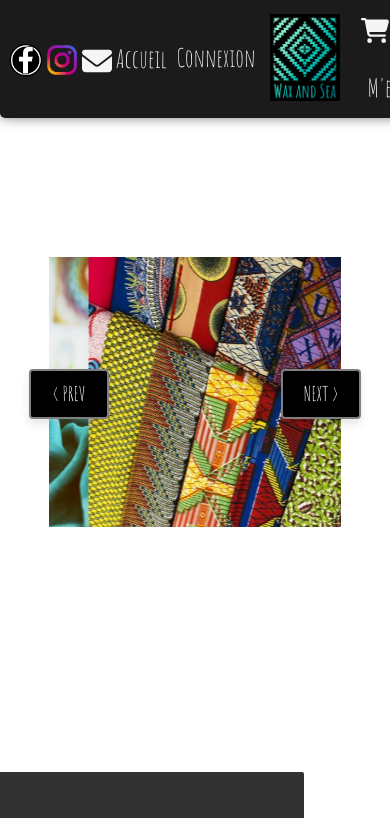
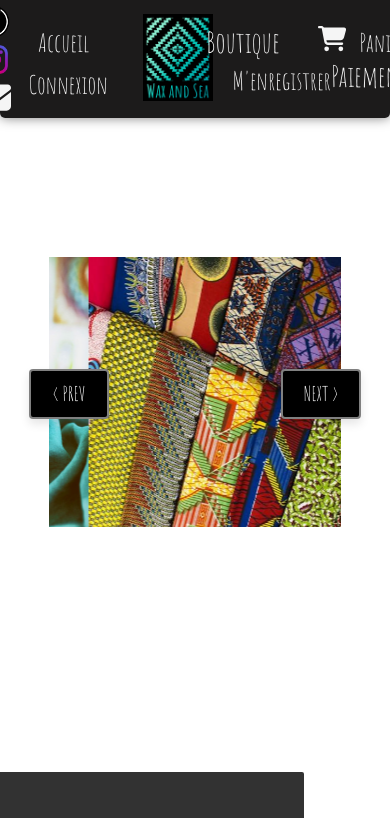
Before and after one commit to tristanlaulanie/waxandsea-front-dashboard, a React (Create React App) app: page / in a window 390 px wide. Shown: the top 818 px of the page. Built offline with nearby package versions, Linux system fonts and the light colour scheme.

Commit message:
Header:newResponsive:Done

```diff
--- a/src/components/Header/Header.css
+++ b/src/components/Header/Header.css
@@ -118,6 +118,17 @@ header {
     right: 8em;
 }
 
+#first-header-right_container {
+    display: flex;
+    flex-direction: row;
+    justify-content: center;
+    align-items: center;
+    /* border: 2px dashed lightpink; */
+    width: 38vw;
+    position: relative;
+    padding-right: 8vw;
+}
+
 .first-header-right {
     display: flex;
     flex-direction: row;
@@ -125,7 +136,15 @@ header {
     justify-content: center;
     font-size: 1.8em;
     position: relative;
-    left: 5em;
+    left: 2em;
+    /* border: 2px dashed yellow; */
+    width: 40%;
+    padding: 20px;
+}
+
+#shop_title {
+    position: relative;
+    left: 4vw;
 }
 
 .first-header-right i {
@@ -146,6 +165,13 @@ header {
 .first-header-right p a:hover {
     color: #f5c869;
     cursor: pointer;
+}
+
+#cart_payment_signup_container {
+    display: flex;
+    flex-direction: row;
+    justify-content: center;
+    align-items: center;
 }
 
 .logo-panier {
--- a/src/components/Header/HeaderResponsive.css
+++ b/src/components/Header/HeaderResponsive.css
@@ -104,16 +104,26 @@
     left: -5.5em;
   }
 
+  #shop_title {
+    position: relative;
+    left: 8vw;
+  }
+
   .first-header-right i {
     position: relative;
     left: 15px;
   }
 }
 
-@media screen and (width<=1330px) {
+@media screen and (width <= 1330px) {
   .social-div {
     position: relative;
     left: -2.5em;
+  }
+
+  #shop_title {
+    position: relative;
+    left: 8vw;
   }
 }
 
@@ -143,6 +153,16 @@
     position: relative;
     left: -7em;
   }
+
+  #shop_title {
+    position: relative;
+    left: 11.5vw;
+  }
+
+  #cart_payment_signup_container {
+    position: relative;
+    left: 2vw;
+  }
 }
 
 @media screen and (width <= 1190px) {
@@ -152,10 +172,27 @@
   }
 }
 
+@media screen and (width <= 1120px) {
+  #shop_title {
+    position: relative;
+    left: 14vw;
+  }
+
+  #payment_title {
+    position: relative;
+    left: 6vw;
+  }
+
+  #signup_title {
+    position: relative;
+    left: 2.7vw;
+  }
+}
+
 @media screen and (width <= 1110px) {
   .first-header-left {
     position: relative;
-    left: 12em;
+    left: 7em;
   }
 
   .header-logo-links-left {
@@ -168,6 +205,11 @@
     left: -1em;
   }
 
+  .first-header-center {
+    position: relative;
+    left: 6vw;
+  }
+
   #logo-waxandsea-header {
     position: relative;
     left: -3.2em;
@@ -178,9 +220,19 @@
     left: -9em;
   }
 
+  #shop_title {
+    position: relative;
+    left: 14vw;
+  }
+
+  #cart_payment_signup_container {
+    position: relative;
+    left: 4vw;
+  }
+
   #cart_title {
     position: relative;
-    left: 5em;
+    left: 8vw;
   }
 
   #signup_title {
@@ -204,76 +256,12 @@
 
   .accueil-link {
     position: relative;
-    left: -7.5em;
+    left: -6em;
   }
 
   .nav-connexion {
     position: relative;
-    left: 1.5em;
-  }
-
-  #logo-waxandsea-header {
-    position: relative;
-    left: -1em;
-  }
-}
-
-@media screen and (width <= 981px) {
-  .header-logo-links-left {
-    position: relative;
-    left: 8em;
-  }
-
-  .accueil-link {
-    position: relative;
-    left: -2em;
-  }
-
-  .connexion-link {
-    position: relative;
-    left: -2.5em;
-  }
-
-  .first-header-right {
-    position: relative;
-    left: -10em;
-  }
-}
-
-@media screen and (width <= 935px) {
-  /* HEADER */
-  .social-div {
-    position: relative;
-    left: -5em;
-  }
-
-  .header-logo-links-left {
-    position: relative;
-    font-size: 1.6em;
-  }
-
-  .accueil-link {
-    position: relative;
-    left: -7.5em;
-  }
-
-  .connexion-link {
-    position: relative;
-    left: -9em;
-  }
-
-  .first-header-right {
-    position: relative;
-    margin: 0;
-    left: -8.2em;
-    font-size: 1.6em;
-    display: flex;
-    gap: 1em;
-  }
-
-  #payment_title {
-    position: relative;
-    left: 3em;
+    left: 1em;
   }
 
   #logo-waxandsea-header {
@@ -281,380 +269,246 @@
     left: -6em;
   }
 
+  #shop_title {
+    position: relative;
+    left: 12vw;
+  }
+
+  #cart_payment_signup_container {
+    position: relative;
+    left: 1vw;
+  }
+
+  #payment_title {
+    position: relative;
+    left: 5vw;
+  }
+
   #signup_title {
+    position: relative;
+    left: 2.5vw;
+}
+
+}
+
+
+@media screen and (width <= 935px) {
+  .social-div {
+    position: relative;
+    left: -0.2em;
+  }
+
+  .accueil-link {
+    position: relative;
+    left: -5em;
+  }
+
+  #nav-li-connexion {
     position: relative;
     left: 1em;
   }
 }
 
 @media screen and (width <= 845px) {
-  /* HEADER */
-
-  header {
-    position: fixed;
-    top: 0;
-    z-index: 1;
-   }
-
   .first-header {
-    display: flex;
-    flex-direction: row;
-    right: 0;
+    font-size: 14px;
   }
 
+  .header-logo-links li a  {
+    font-size: 1.8em;
+    /* border: 2px solid red; */
+  }
+
+  #shop_title {
+    position: relative;
+    left: 9vw;
+  }
+
+  #cart_payment_signup_container {
+    position: relative;
+    left: -2vw;
+  }
+}
+
+@media screen and (width <= 770px) {
+#payment_title {
+  position: relative;
+  left: 3vw;
+}
+
+#signup_title {
+    position: relative;
+    left: -1vw;
+}
+}
+
+@media screen and (width <= 750px) {
+  .social-div {
+    display: flex;
+    flex-direction: column;
+    position: relative;
+    left: 1vw;
+  }
+
+  .logo-enveloppe {
+    position: relative;
+    right: 9px;
+  }
+
+  .header-logo-links-left {
+    position: relative;
+    left: 22.5vw;
+  }
+
+  #logo-waxandsea-header {
+    position: relative;
+    left: -4.5em;
+  }
+
+  #shop_title {
+    position: relative;
+    left: 13vw;
+  }
+
+  #cart_payment_signup_container {
+    position: relative;
+    left: 0;
+  }
+
+
+}
+
+@media screen and (width <= 710px) {
+  #logo-waxandsea-header {
+    position: relative;
+    left: -11vw;
+  }
+
+  #signup_title {
+    position: relative;
+    left: -3vw;
+  }
+}
+
+@media screen and (width <= 655px) {
   .social-div {
     position: relative;
-    left: -15em;
+    left: 5vw;
   }
 
   .accueil-link {
     position: relative;
-    left: -8.5em;
+    left: -12vw;
   }
 
   .connexion-link {
     position: relative;
-    left: -10em;
+    left: -17.5vw;
   }
 
-  .first-header-right {
+  #shop_title {
     position: relative;
-    left: -15.5em;
-    font-size: 25px;
+    left: -0.5vw;
+    font-size: 1.15em;
+  }
+
+  #signup_title {
+    position: relative;
+    top: -3.5vh;
+    left: -5.5vw;
+    font-size: 1em;
   }
 
   #cart_title {
     position: relative;
-    left: 5.4em;
+    top: 2vh;
+    left: 10.5vw;
+  }
+
+  #payment_title {
+    position: relative;
+    top: 2vh;
+    left: 11vw;
+    font-size: 1.15em;
+  }
+
+  #cart_payment_signup_container {
+    display: flex;
+    flex-direction: column;
+    justify-content: center;
+    align-items: center;
   }
 
   #logo-waxandsea-header {
     position: relative;
-    left: -17em;
-  }
-
-  .first-header-left {
-    position: relative;
-    left: 15em;
-  }
-
-  .header-logo-links-left {
-    position: relative;
-    left: 4.5em;
-  }
-
-  .first-header-right {
-    position: relative;
-    left: -16.5em;
-  }
-
-  #stages-couture-link-header {
-    position: relative;
-    left: 9em;
-  }
-
-  #nav-accueil {
-    position: relative;
-    left: 9em;
-  }
-
-  .first-header {
-    position: relative;
-    display: flex;
-    align-items: center;
-    justify-content: center;
+    left: -8.2vw;
   }
 }
 
-@media screen and (width <= 830px) {
-  .header-logo-links li a {
-    font-size: 2em;
-  }
-
+@media screen and (width <= 560px) {
   .social-div {
     position: relative;
-    left: -16em;
-  }
-
-  .header-logo-links-left {
-    position: relative;
-    /* border: 3px solid red; */
-    left: 20em;
-    display: flex;
-    gap: 20em;
-    font-size: 0.5em;
-  }
-
-  .accueil-link .connexion-link {
-    position: relative;
-    left: -3em;
+    left: 10vw;
   }
 
   .accueil-link {
     position: relative;
-    left: -10.8em;
+    left: -7vw;
   }
 
   .connexion-link {
     position: relative;
-    left: -16.2em;
+    left: -13vw;
+  }
+
+  #shop_title {
+    position: relative;
+    left: 7.5vw;
+    top: -2vh;
+    font-size: 1.15em;
+  }
+
+  #signup_title {
+    position: relative;
+    top: -1.5vh;
+    left: -17.5vw;
   }
 
   #logo-waxandsea-header {
     position: relative;
-    left: -28em;
-  }
-
-  .first-header-right {
-    position: relative;
-    left: -22.2em;
-    display: flex;
-    flex-direction: row;
-  }
-}
-
-@media screen and (width <= 770px) {
-  .social-div {
-    position: relative;
-    left: -8;
-  }
-
-  .logo-enveloppe {
-    position: relative;
-    top: 5px;
-    right: 13px;
-    font-size: 30px;
-  }
-
-  #logo-waxandsea-header {
-    position: relative;
-    left: -10;
-  }
-
-  .first-header-right {
-    position: relative;
-    left: -23.4em;
-    display: flex;
-    flex-direction: row;
-  }
-
-}
-
-@media screen and (width <= 750px) {
-  /* HEADER */
-
-  #logo-waxandsea-header {
-    position: relative;
-    left: -28em;
-  }
-
-  .first-header-right {
-    position: relative;
-    left: -25.5em;
-    bottom: 0.9em;
+    left: -5.5vw;
   }
 
   #cart_title {
     position: relative;
-    top: 1em;
-    left: 7.5em;
+    left: 3vw;
   }
 
   #payment_title {
     position: relative;
-    top: 25px;
-    left: 5em;
-  }
-
-  #signup_title {
-    position: relative;
-    left: 2.3em;
-    bottom: -1em;
+    left: 4vw;
   }
 }
 
-@media screen and (width <= 710px) {
-  .first-header-left {
-    position: relative;
+@media screen and (width <= 500px) {
+  .header-logo-links-left {
+    display: flex;
+    flex-direction: column;
   }
-
   .social-div {
     position: relative;
-    left: -16.5em;
+    left: 9vw;
   }
 
   .accueil-link {
     position: relative;
-    left: -11em;
-  }
-
-  .nav-connexion {
-    position: relative;
-    left: 0;
-  }
-
-  #logo-waxandsea-header {
-    position: relative;
-    left: -30em;
-  }
-
-  .first-header-right {
-    position: relative;
-    left: -27em;
-  }
-
-  .logo-panier {
-    position: relative;
-    top: 5px;
-  }
-}
-
-@media screen and (width <= 655px) {
-  /* HEADER */
-  .first-header {
-    font-size: 12px;
-  }
-
-  .social-div {
-    position: relative;
-    left: -14.5em;
-  }
-
-  .logo-enveloppe {
-    margin-top: 4px;
-  }
-
-  #facebook-icon-header {
-    height: 3em;
-    width: 3em;
-    margin-top: 5px;
-  }
-
-  #instagram-icon-header {
-    height: 3em;
-    width: 3em;
-    margin-top: 5px;
-  }
-
-  .header-logo-links-left {
-    position: relative;
-    left: 1em;
-  }
-
-  #nav-li-contact {
-    position: relative;
-    left: -7em;
-    margin-bottom: 15px;
-  }
-
-  #nav-li-mon-histoire {
-    position: relative;
-    left: -5em;
-  }
-
-  #logo-waxandsea-header {
-    position: relative;
-    left: -28em;
-  }
-
-  #accueil-link {
-    position: relative;
-    left: 7.5em;
-  }
-
-  .accueil-link {
-    position: relative;
-    left:-6.3em;
-  }
-
-  .nav-connexion {
-    position: relative;
-    left: 28em;
-  }
-
-  .first-header-left {
-    position: relative;
-    left: 13.2em;
-  }
-
-  .header-logo-links {
-    position: relative;
-    left: 5em;
-  }
-
-  .first-header-right {
-    position: relative;
-    display: flex;
-    flex-direction: column;
-    justify-content: center;
-    align-items: center;
-    left: -21.1em;
-    top: -0.5em;
-  }
-
-  #cart_title {
-    position: relative;
-    top: 1.5em;
-    left: 5.5em;
-  }
-
-  #payment_title {
-    position: relative;
-    top: 10px;
-    left: 6.2em;
-  }
-
-  #signup_title {
-    position: relative;
-    left: 6em;
-    bottom: 0.6em;
-  }
-}
-
-@media screen and (width <= 560px) {
-  .header-logo-links-left {
-    position: relative;
-    left: 15em;
-    display: flex;
-    flex-direction: column;
-    gap: 5px;
-    /* border: 1px solid red; */
-    }
-
-  #logo-waxandsea-header {
-    position: relative;
-    left: -15em;
-  }
-
-  .header-logo-links li a {
-    font-size: 1.8em;
-  }
-
-  .accueil-link {
-    position: relative;
-    left: -10.3em;
-    top: 0.7em;
+    top: 1vh;
+    left: -4vw;
   }
 
   .connexion-link {
     position: relative;
-    left: -14em;
-    bottom: 0.8em;
-
+    left: -10vw;
   }
 
-  .social-div {
-    position: relative;
-    left: -14.5em;
-  }
-
-  .logo-enveloppe {
-    position: relative;
-    right: 13px;
-  }
-
-  .first-header-right {
-    position: relative;
-    left: -16em;
-  }
 }
--- a/src/components/Header/index.js
+++ b/src/components/Header/index.js
@@ -77,8 +77,14 @@ function Header() {
           </nav>
         </div>
         <div className="first-header-right">
+          <div id="first-header-right_container">
+            <p id="shop_title">Boutique</p>
+            <div id="cart_payment_signup_container">
               <span id="cart_title">
-            <FontAwesomeIcon className="logo-panier" icon={faShoppingCart} />
+                <FontAwesomeIcon
+                  className="logo-panier"
+                  icon={faShoppingCart}
+                />
                 <p>
                   <Link to="/panier/produit">Panier</Link>
                 </p>
@@ -90,6 +96,8 @@ function Header() {
                 <Link to="/enregistrement">M'enregistrer</Link>
               </p>
             </div>
+          </div>
+        </div>
       </section>
     </header>
   );
```
Lines whose indentation alone changed are shown as unchanged.
